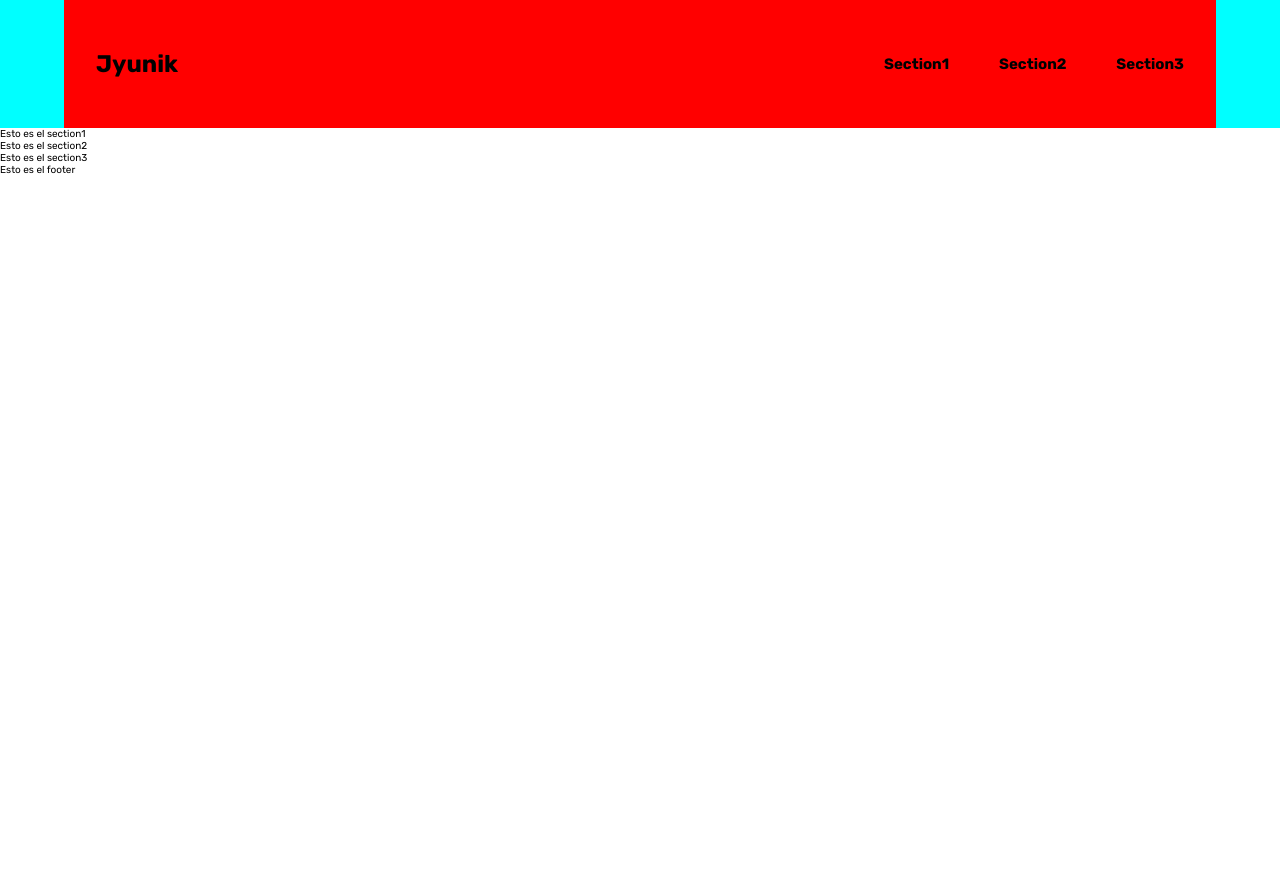
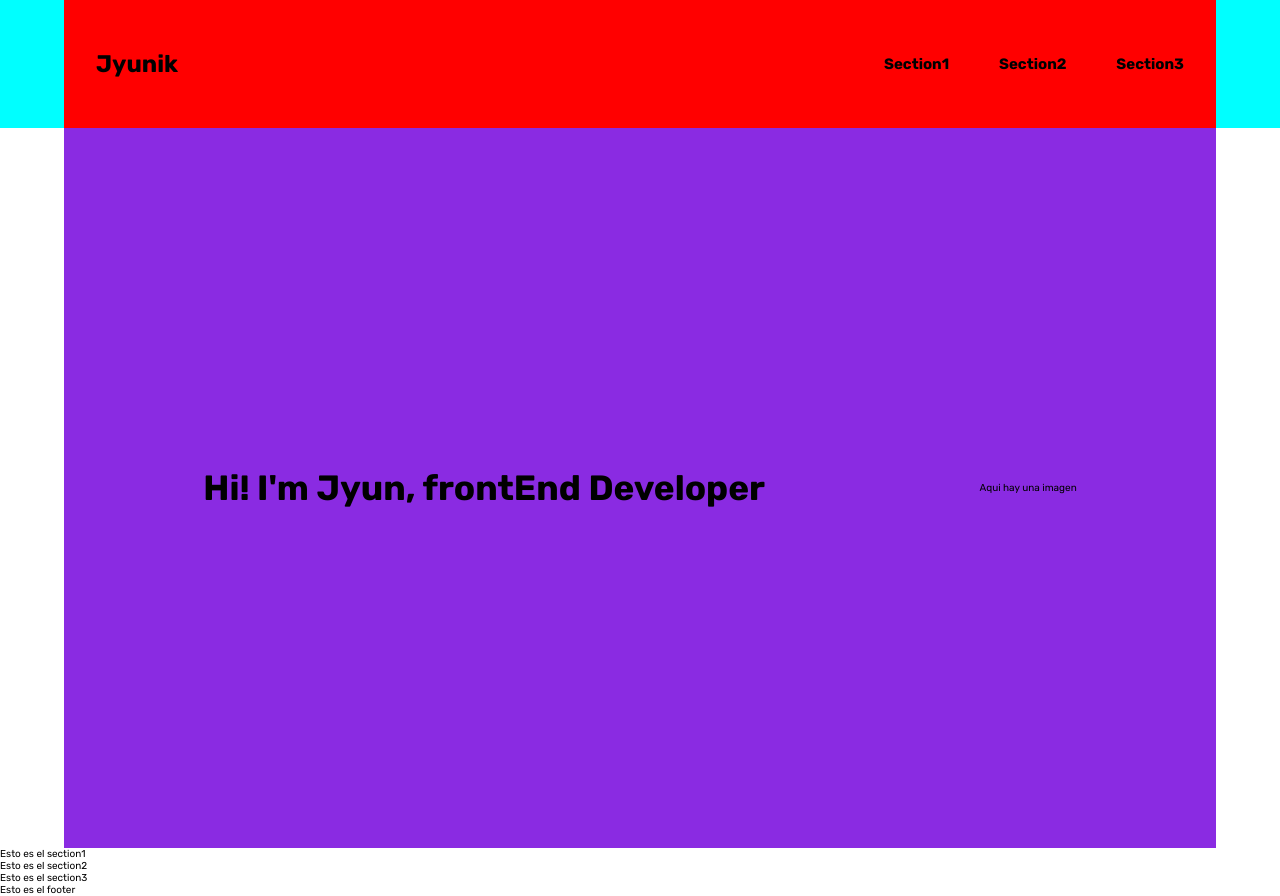
Before and after one commit to jyunakaike/Portfolio, a React app: page / in a window 1280 px wide. Before the commit the page ends 800 px from the top, so only its background shows below. Built offline with nearby package versions, Linux system fonts and the light colour scheme.

Commit message:
feact: Introduction Component

```diff
--- a/src/Components/App.js
+++ b/src/Components/App.js
@@ -3,11 +3,16 @@ import './style.css' ;
 
 // components
 import { Header } from './Header';
+import { Introduction } from './Introduction';
 
 const App = () => {
   return (
     <React.Fragment>
       <Header />
+      <Introduction />
+
+
+
 
       <section>Esto es el section1</section>
 
--- /dev/null
+++ b/src/Components/Introduction/index.js
@@ -0,0 +1,16 @@
+import React from 'react'
+import './style.css'
+
+export const Introduction = () => {
+  return (
+    <section className="Intro-container">
+        <article className='Intro-Title'>
+            <h1>Hi! I'm Jyun, frontEnd Developer </h1>
+        </article>
+        <article>
+            Aqui hay una imagen
+        </article>
+
+    </section>
+  )
+}
--- /dev/null
+++ b/src/Components/Introduction/style.css
@@ -0,0 +1,13 @@
+.Intro-container{
+    height: 90vh;
+    width: 90%;
+    margin: 0 auto;
+    padding: 0 2.5%;
+    background-color: blueviolet;
+    display: flex;
+        justify-content: space-around;
+        align-items: center;
+}
+.Intro-Title{
+    font-size: 3rem;
+}
```
